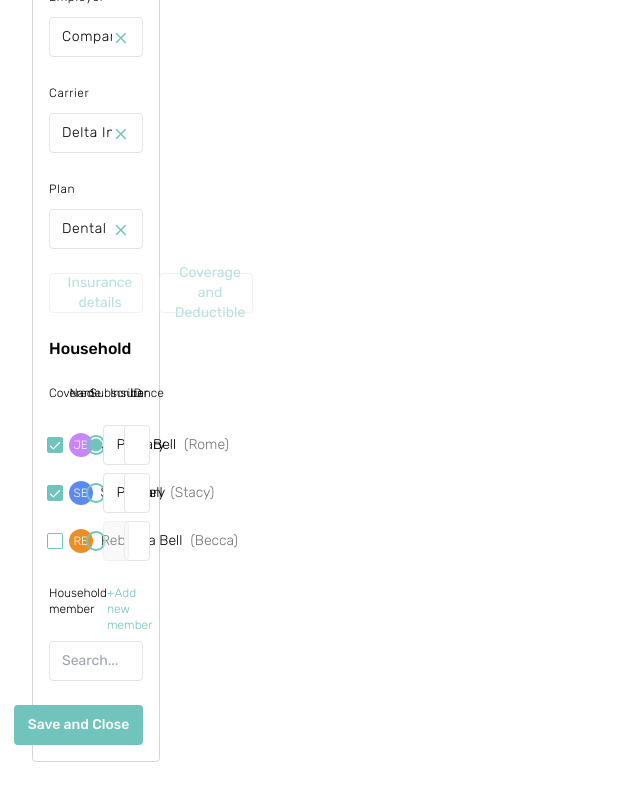
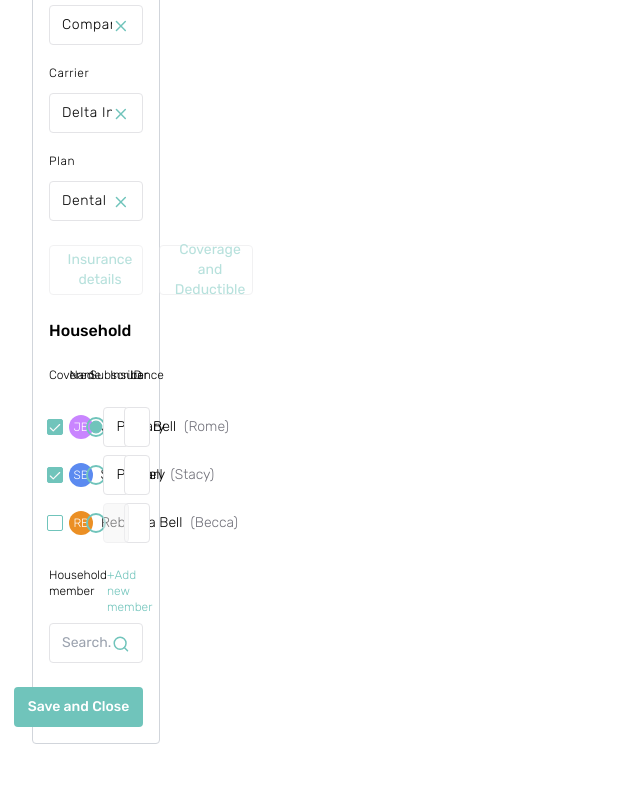
Before and after one commit to johncarmack1984/neem-interview, a Next.js app: page / in a window 1280 px wide. Shown: the part 324-1124 px from the top of the page, without its empty margins (0-640 px from the left). Built offline with nearby package versions, Linux system fonts and the light colour scheme.

Commit message:
Update form spacing, button padding, and search icon

```diff
--- a/components/Form.tsx
+++ b/components/Form.tsx
@@ -31,8 +31,8 @@ function Form() {
             <X />
           </Button>
         </div>
-        <div className="space-y-4 text-2xl font-light tracking-wide">
-          <div className="space-y-3">
+        <div className="space-y-2 text-2xl font-light tracking-wide">
+          <div className="space-y-2">
             <div className="flex justify-between">
               <Label
                 className="text-base font-medium"
@@ -82,10 +82,18 @@ function Form() {
           </div>
         </div>
         <div className="flex gap-4">
-          <Button disabled className="w-full font-normal" variant="outline">
+          <Button
+            disabled
+            className="w-full py-6 font-normal"
+            variant="outline"
+          >
             <ChevronLeft size={16} className="mr-2" /> Insurance details
           </Button>
-          <Button disabled className="w-full font-normal" variant="outline">
+          <Button
+            disabled
+            className="w-full py-6 font-normal"
+            variant="outline"
+          >
             <ChevronLeft size={16} className="mr-2" />
             Coverage and Deductible
           </Button>
@@ -127,7 +135,12 @@ function Form() {
               +Add new member
             </span>
           </div>
-          <Input id="household-member" placeholder="Search..." required />
+          <Input
+            id="household-member"
+            placeholder="Search..."
+            Icon={SearchIcon}
+            required
+          />
         </div>
         <Button
           className="w-[129px] self-end whitespace-nowrap bg-[#70C4BB] text-white"
```
